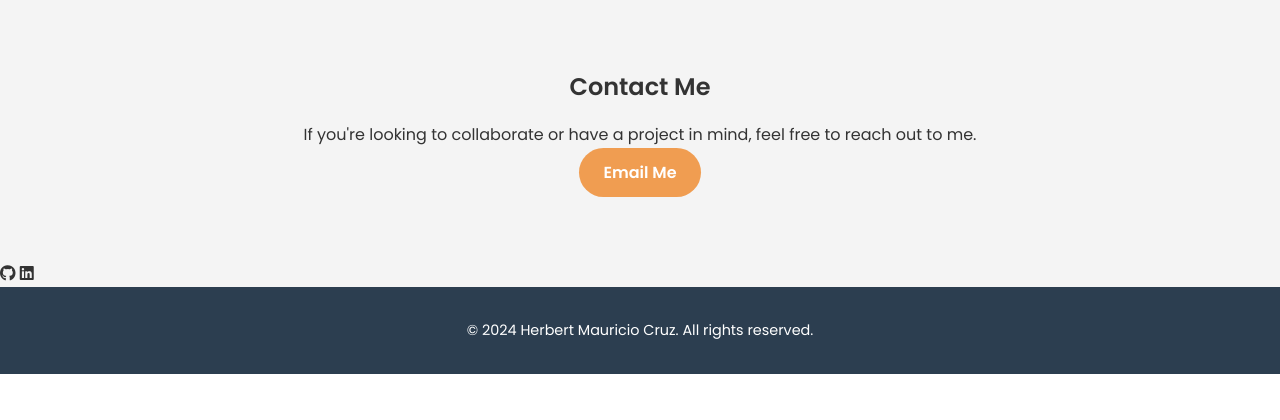
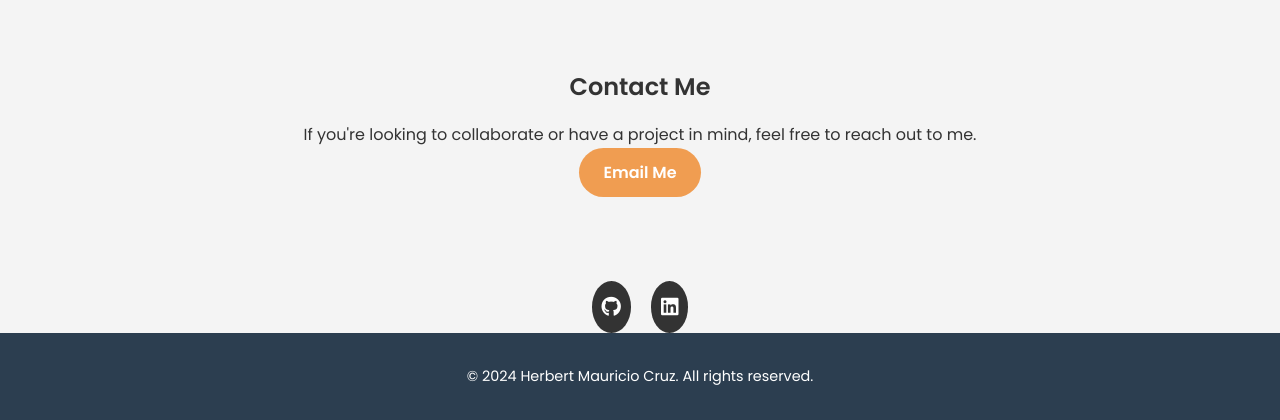
Before and after one commit to githcross/TestDev, a PHP site: page / in a window 1280 px wide. Shown: the part 1628-2048 px from the top of the page. Before the commit the page ends 2002 px from the top, so only its background shows below. Run offline with PHP 8.4, Linux system fonts and the light colour scheme.

Commit message:
Update styles.css

```diff
--- a/styles.css
+++ b/styles.css
@@ -157,3 +157,44 @@ a {
   color: inherit; /* Mantener el color original */
   outline: none; /* Evitar el borde de selección */
 }
+
+/* Estilos para los enlaces de redes sociales */
+.social-links {
+    display: flex;
+    justify-content: center;
+    margin-top: 20px;
+}
+
+.social-links a {
+    color: #fff;
+    background-color: #333;
+    border-radius: 50%;
+    margin: 0 10px;
+    padding: 10px;
+    display: inline-block;
+    font-size: 20px;
+    transition: background-color 0.3s ease;
+}
+
+.social-links a:hover {
+    background-color: #555;
+}
+
+.social-links a.github:hover {
+    background-color: #24292e; /* Color de GitHub */
+}
+
+.social-links a.linkedin:hover {
+    background-color: #0a66c2; /* Color de LinkedIn */
+}
+
+/* Estilos responsive para mejor adaptación en móviles */
+@media (max-width: 768px) {
+    .navbar ul {
+        flex-direction: column;
+    }
+
+    .navbar ul li {
+        margin: 10px 0;
+    }
+}
```
